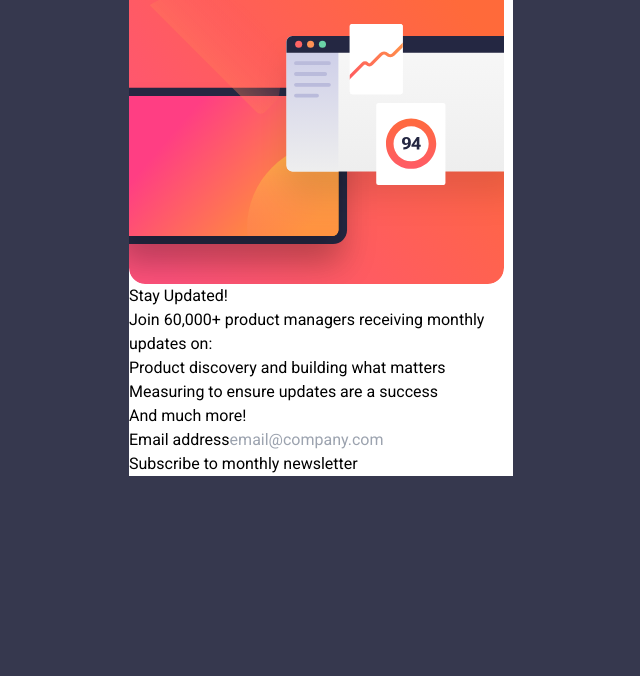
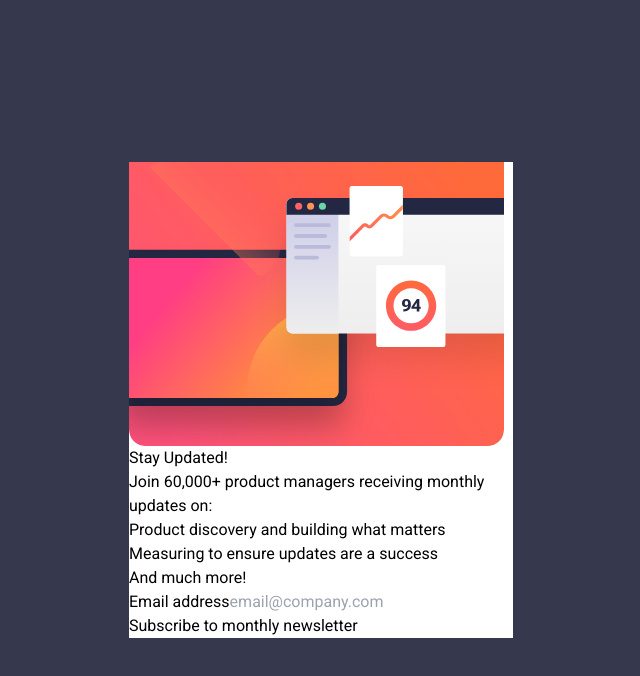
Before and after one commit to GavinITP/news-letter-signup-form, a Next.js app: page / in a window 1280 px wide. Shown: the top 676 px of the page, without its empty margins (319-959 px from the left). Built offline with nearby package versions, Linux system fonts and the light colour scheme.

Commit message:
center card

```diff
--- a/app/layout.tsx
+++ b/app/layout.tsx
@@ -19,7 +19,7 @@ export const metadata: Metadata = {
 const RootLayout = ({ children }: { children: React.ReactNode }) => {
   return (
     <html lang="en" className={`${roboto.variable} font-sans`}>
-      <body className="bg-charcoal flex justify-center">{children}</body>
+      <body className="bg-charcoal">{children}</body>
     </html>
   );
 };
--- a/app/page.tsx
+++ b/app/page.tsx
@@ -1,8 +1,7 @@
-import Image from "next/image";
-
 const Home = () => {
   return (
-    <div className="grid col-auto max-w-sm bg-white">
+    <main className="absolute top-1/2 left-1/2 translate-x-[-50%] translate-y-[-50%]">
+      <article className="grid col-auto max-w-sm bg-white">
         <img src="illustration-sign-up-mobile.svg" />
         <section>
           <h1>Stay Updated!</h1>
@@ -17,7 +16,8 @@ const Home = () => {
           <input placeholder="email@company.com" />
           <button>Subscribe to monthly newsletter</button>
         </section>
-    </div>
+      </article>
+    </main>
   );
 };
 
```
Lines whose indentation alone changed are shown as unchanged.
